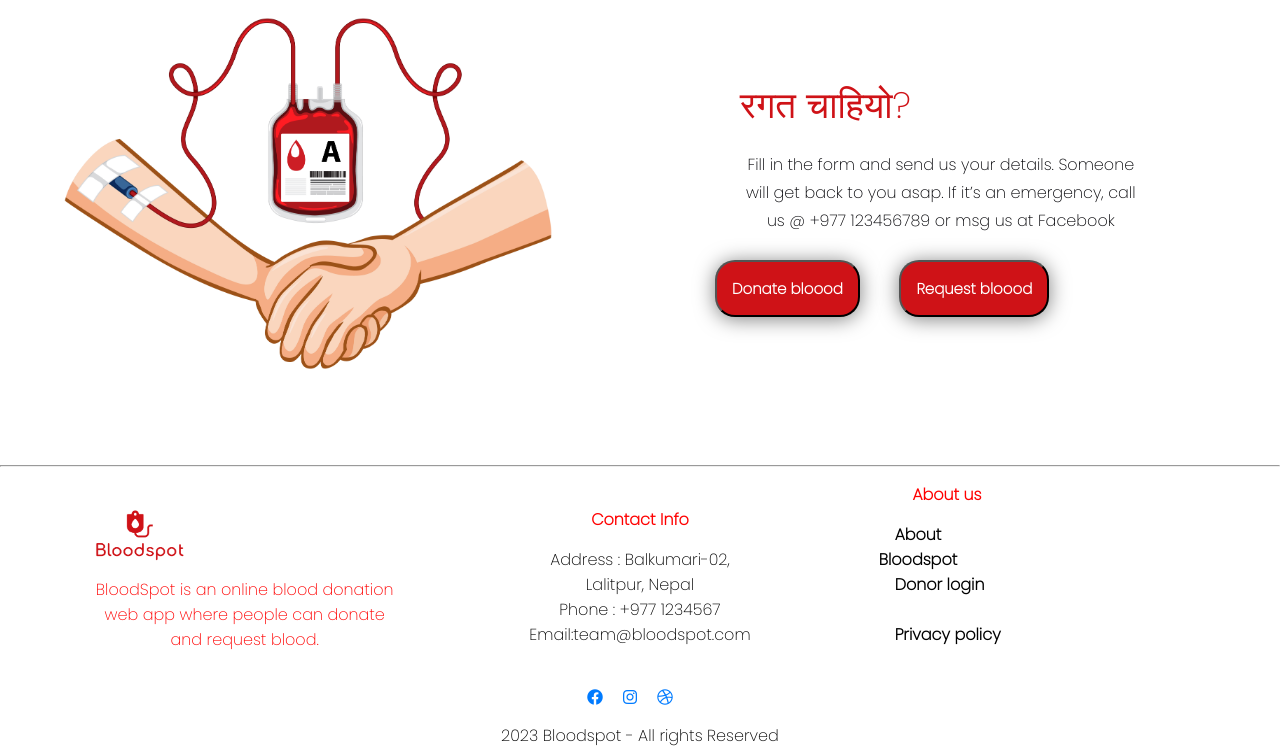
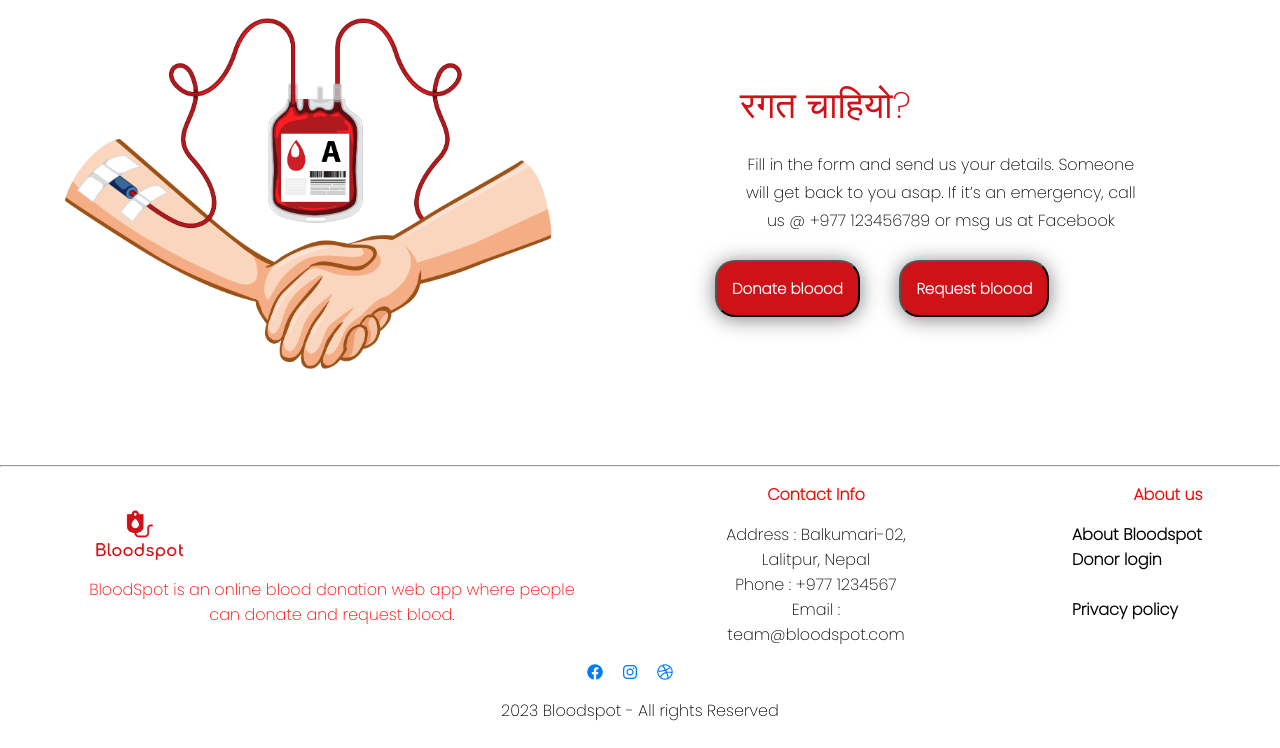
Before and after one commit to Dinanath99/Bloodspot, a PHP site: page / in a window 1280 px wide. Shown: the part 1978-2726 px from the top of the page. After the commit the page ends 2699 px from the top, so only its background shows below. Run offline with PHP 8.4, Linux system fonts and the light colour scheme.

Commit message:
footer modified

```diff
--- a/css/style.css
+++ b/css/style.css
@@ -322,7 +322,7 @@
   /* footer section */
   footer .links {
       display: grid;
-      grid-template-columns: repeat(5, 2fr);
+      grid-template-columns: repeat(4, 2fr);
       align-items: center;
       column-gap: 8rem;
 
--- a/index.php
+++ b/index.php
@@ -170,7 +170,7 @@
                 <p> Address : Balkumari-02,
                     Lalitpur, Nepal <br>
                     Phone : +977 1234567 <br>
-                    Email:team@bloodspot.com</p>
+                    Email : team@bloodspot.com</p>
             </div>
             <div class="about_us">
                 <p class="sub_heading">About us</p>
@@ -209,7 +209,7 @@
     <!-- link to javascript -->
     <script>
         const header = document.querySelector("header");
-    window.addEventListener("scroll", function() {
+        window.addEventListener("scroll", function () {
             header.classList.toggle("sticky", window.scrollY > 0);
         });
         let menu = document.querySelector('#menu-icon');
```
Lines whose indentation alone changed are shown as unchanged.
